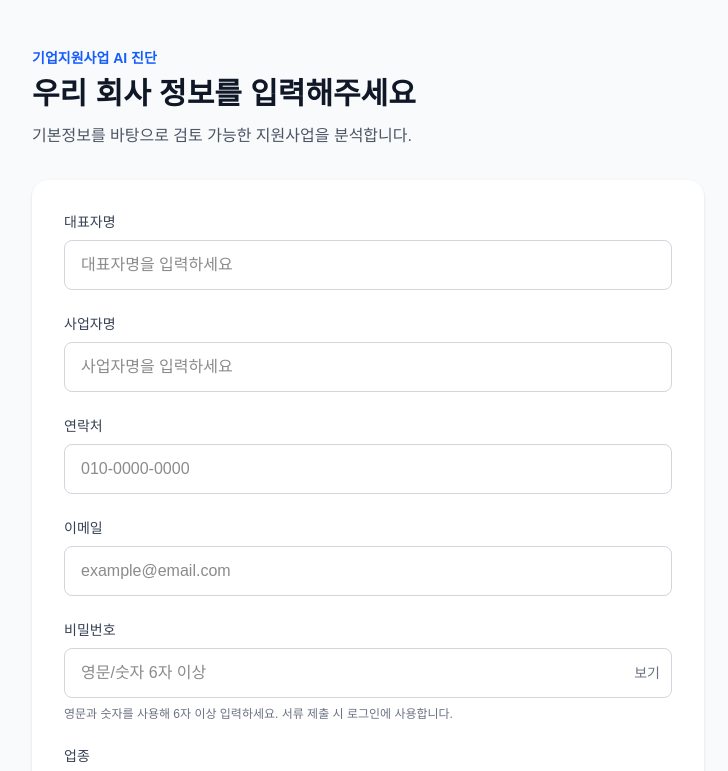
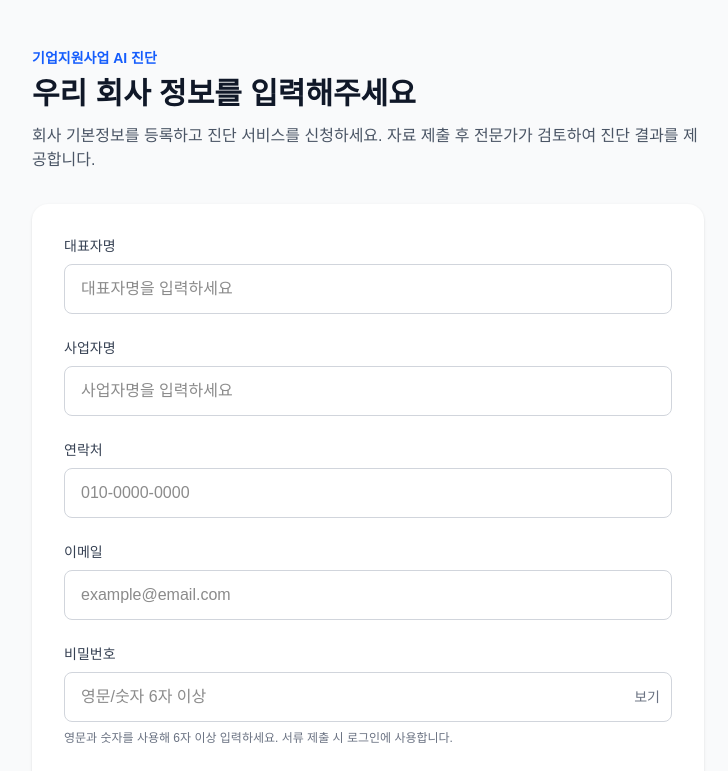
Before and after one commit to kimjintaek/ai-company-support, a Next.js app: page /diagnosis in a window 1280 px wide. Shown: the top 771 px of the page, without its empty margins (272-1000 px from the left). Built offline with nearby package versions, Linux system fonts and the light colour scheme; no server answers.

Commit message:
Clarify expert-reviewed diagnosis signup copy

```diff
--- a/app/diagnosis/page.tsx
+++ b/app/diagnosis/page.tsx
@@ -183,7 +183,7 @@ export default function DiagnosisPage() {
         <div className="mb-8">
           <p className="text-sm font-semibold text-blue-600">기업지원사업 AI 진단</p>
           <h1 className="mt-2 text-3xl font-bold text-gray-900">우리 회사 정보를 입력해주세요</h1>
-          <p className="mt-3 text-gray-600">기본정보를 바탕으로 검토 가능한 지원사업을 분석합니다.</p>
+          <p className="mt-3 text-gray-600">회사 기본정보를 등록하고 진단 서비스를 신청하세요. 자료 제출 후 전문가가 검토하여 진단 결과를 제공합니다.</p>
         </div>
         <form onSubmit={handleSubmit} className="rounded-2xl bg-white p-8 shadow-sm">
           <div className="space-y-6">
```
